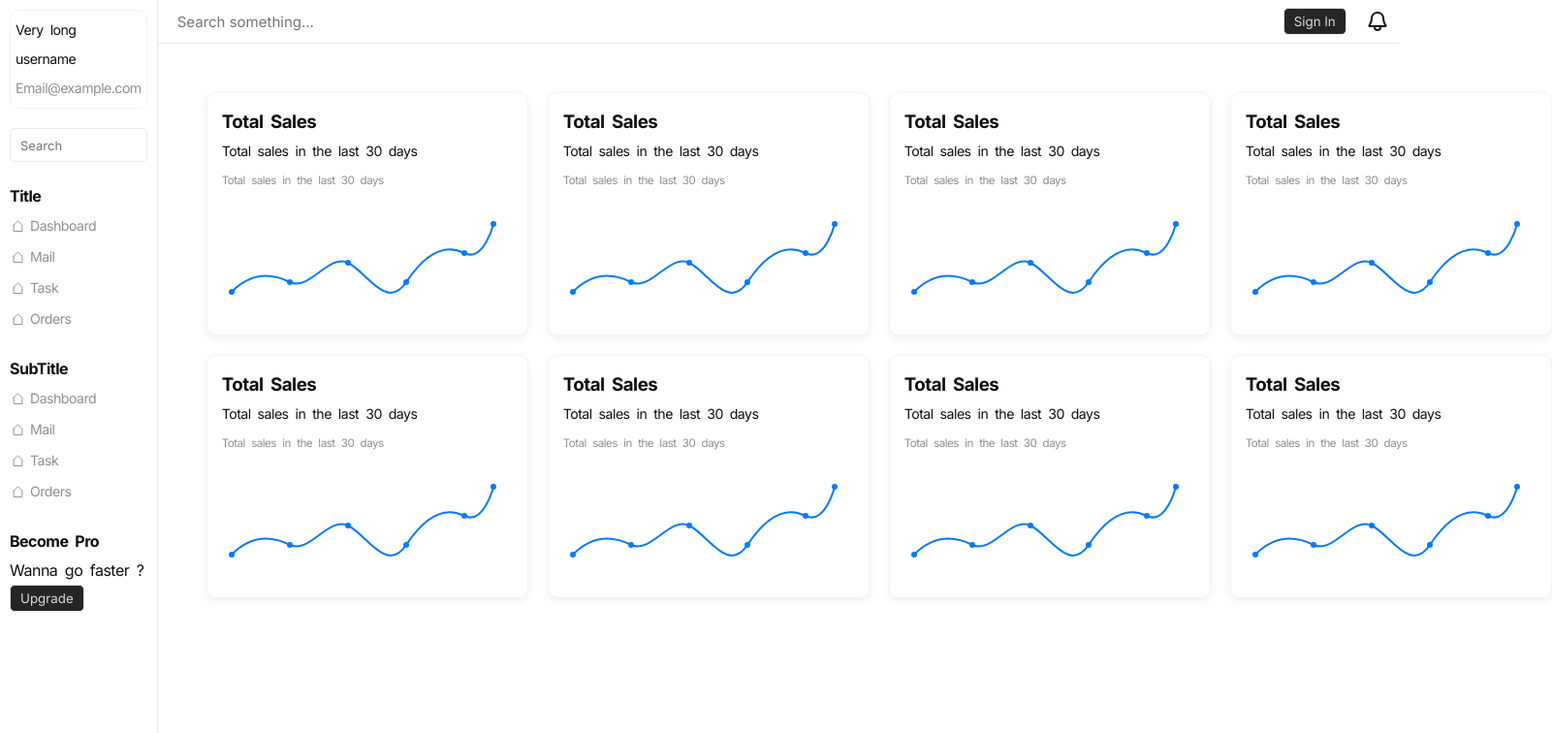
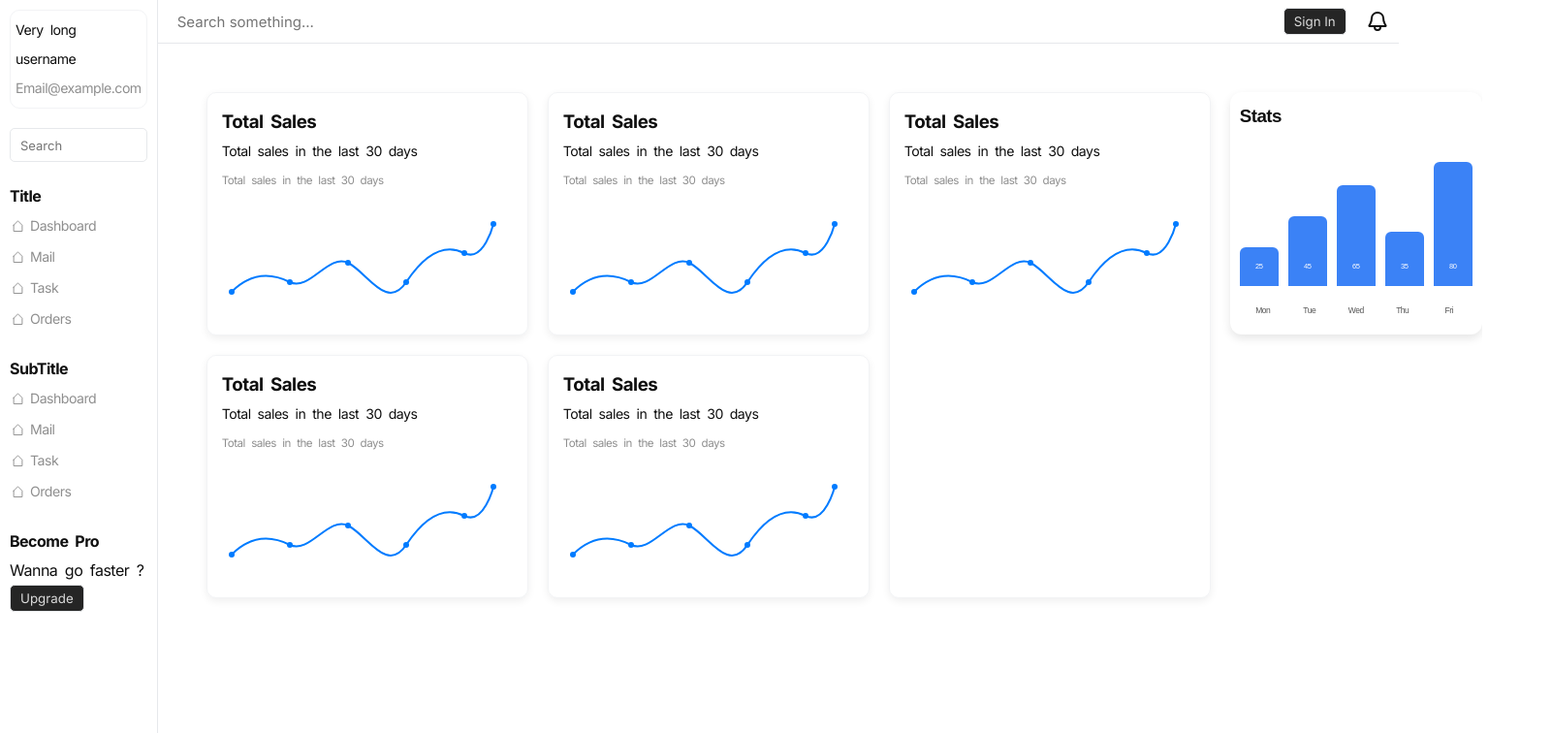
Before and after one commit to monority/dashboard, a React (Vite) app: page /dashboard in a window 1280 px wide. Shown: the top 756 px of the page at 97% size, 1601 px wide, since content can reach past the window. Built offline with nearby package versions, Linux system fonts and the light colour scheme.

Commit message:
:art: - add BlockChart component and integrate it into Dashboard; update styles for better layout

```diff
--- /dev/null
+++ b/src/assets/sass/components/ui/_blockchart.scss
@@ -0,0 +1,74 @@
+.chart-container {
+    display: flex;
+    flex-direction: column;
+    font-family: Arial, sans-serif;
+    height: 100%;
+
+}
+
+
+.chart {
+    display: flex;
+    flex-direction: column;
+    width: 100%;
+	background-color: white;
+    border-radius: 12px;
+    box-shadow: 0 4px 10px rgba(0, 0, 0, 0.1);
+	padding: 1rem;
+    height: 250px;
+}
+
+.chart_wrapper {
+    display: flex;
+    flex-direction: column;
+    height: 100%;
+}
+
+.block_wrapper {
+    display: flex;
+    justify-content: space-around;
+    align-items: flex-end;
+    height: 100%;
+	gap: 1rem;
+    width: 100%;
+}
+
+.bar-container {
+    display: flex;
+    flex-direction: column;
+    align-items: center;
+    justify-content: flex-end;
+    width: 40px;
+    height: 100%;
+}
+
+.bar {
+    width: 100%;
+    background-color: #3b82f6;
+    border-radius: 6px 6px 0 0;
+    display: flex;
+    justify-content: center;
+    align-items: flex-end;
+    transition: 0.3s ease;
+    color: white;
+    font-size: 0.75rem;
+    padding-bottom: 5px;
+}
+
+.bar:hover {
+    background-color: #2563eb;
+}
+
+.labels {
+    display: flex;
+    justify-content: space-around;
+    width: 100%;
+    margin-top: 1rem;
+}
+
+.label {
+    width: 40px;
+    text-align: center;
+    color: #555;
+    font-size: 0.85rem;
+}
--- a/src/assets/sass/main.scss
+++ b/src/assets/sass/main.scss
@@ -6,6 +6,7 @@
 @use "./components/utils/variables";
 @use "./components/ui/header";
 @use "./components/ui/sidebar";
+@use "./components/ui/blockchart";
 @use "./pages/dashboard";
 
 
--- a/src/assets/sass/pages/_dashboard.scss
+++ b/src/assets/sass/pages/_dashboard.scss
@@ -20,4 +20,9 @@
 		gap: 2rem;
 
 	}
+	.container_right{
+		.container_side,.wrapper_line,.element{
+			height: 100%;
+		}
+	}
 }
--- a/src/display/components/ui/display/layout/Header.jsx
+++ b/src/display/components/ui/display/layout/Header.jsx
@@ -8,7 +8,7 @@ const Header = () => {
 			<header id="header">
 				<nav>
 					<div className="element">
-						<input type="search" placeholder="Search something..." className="input_full" name="search" />
+						<input type="search" placeholder="Search something...	" className="input_full" name="search" />
 					</div>
 					<ul className="header__nav">
 						<li>
--- /dev/null
+++ b/src/display/components/ui/element/BlockChart.jsx
@@ -0,0 +1,46 @@
+import React from 'react';
+
+// Modify the random generator to have more variation
+const generateRandomValues = (count = 5, min = 10, max = 90) =>
+	Array.from({ length: count }, () => Math.floor(Math.random() * (max - min)) + min);
+
+const BlockChart = () => {
+	const labels = ['Mon', 'Tue', 'Wed', 'Thu', 'Fri'];
+	// Use fixed values for more predictable heights
+	const values = [25, 45, 65, 35, 80]; // Or use generateRandomValues(labels.length);
+
+	return (
+		<div className="chart-container">
+
+			<div className="chart">
+				<div className="chart_wrapper">
+
+					<h3 className="chart-title">Stats</h3>
+					<div className="block_wrapper">
+
+						{values.map((value, i) => (
+							<div key={i} className="bar-container">
+								<div
+									className="bar"
+									style={{ height: `${value}%` }}
+								>
+									<span>{value}</span>
+								</div>
+							</div>
+						))}
+					</div>
+				</div>
+				<div className="labels">
+					{labels.map((label, i) => (
+						<div key={i} className="label">
+							{label}
+						</div>
+					))}
+				</div>
+			</div>
+
+		</div>
+	);
+};
+
+export default BlockChart;
--- a/src/display/pages/home/Dashboard.jsx
+++ b/src/display/pages/home/Dashboard.jsx
@@ -2,6 +2,7 @@ import React from 'react'
 import GraphCard from '../../components/ui/element/GraphCard'
 import Graph from '../../components/utils/Graph'
 import Image from '../../components/utils/base/Image'
+import BlockChart from '../../components/ui/element/BlockChart'
 
 const Dashboard = () => {
 	return (
@@ -63,40 +64,19 @@ const Dashboard = () => {
 										desc="Total sales in the last 30 days"
 										sub="Total sales in the last 30 days"
 										graph={<Graph type="line" size="2rem" />}
+										height="100%"
 									/>
 								</div>
+								<div className="wrapper_line">
+									<div className="element">
+										<BlockChart />
+									</div>
 
-								<div className="element">
-									<GraphCard
-										title="Total Sales"
-										desc="Total sales in the last 30 days"
-										sub="Total sales in the last 30 days"
-										graph={<Graph type="line" size="2rem" />}
-									/>
+
 								</div>
 							</div>
 						</div>
-						<div className="container_side">
-							<div className="wrapper_line">
-								<div className="element">
-									<GraphCard
-										title="Total Sales"
-										desc="Total sales in the last 30 days"
-										sub="Total sales in the last 30 days"
-										graph={<Graph type="line" size="2rem" />}
-									/>
-								</div>
 
-								<div className="element">
-									<GraphCard
-										title="Total Sales"
-										desc="Total sales in the last 30 days"
-										sub="Total sales in the last 30 days"
-										graph={<Graph type="line" size="2rem" />}
-									/>
-								</div>
-							</div>
-						</div>
 					</div>
 
 				</div>
```
